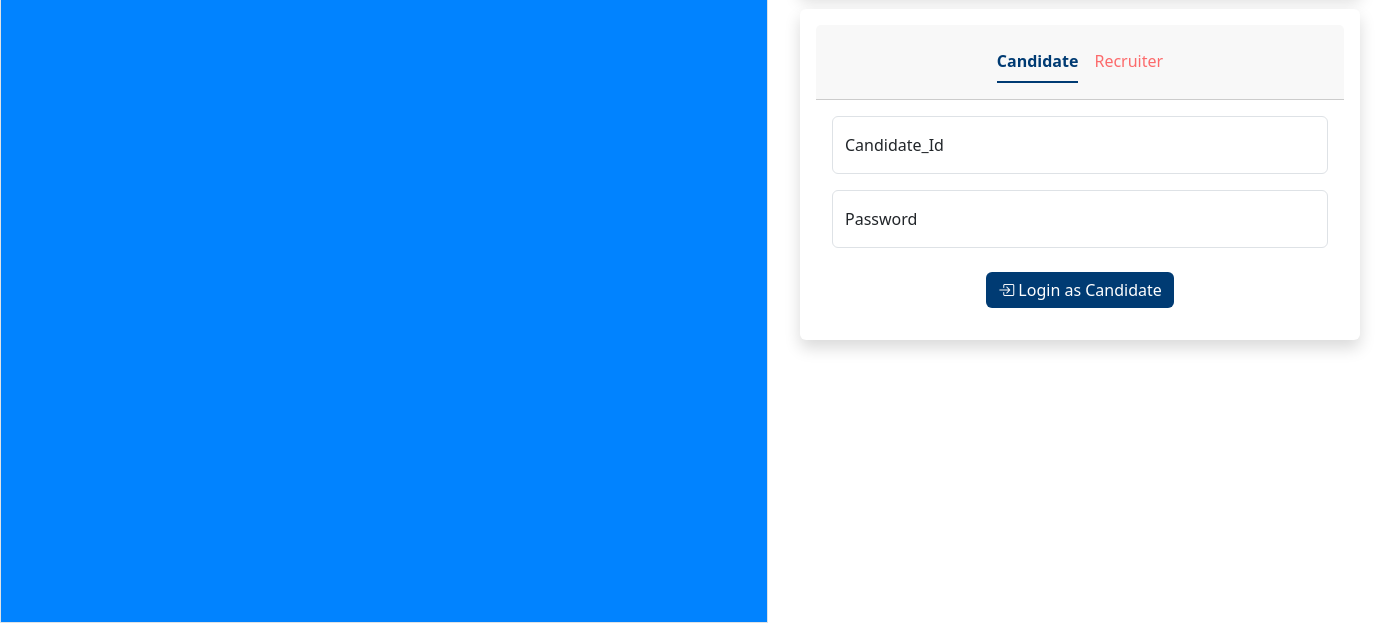
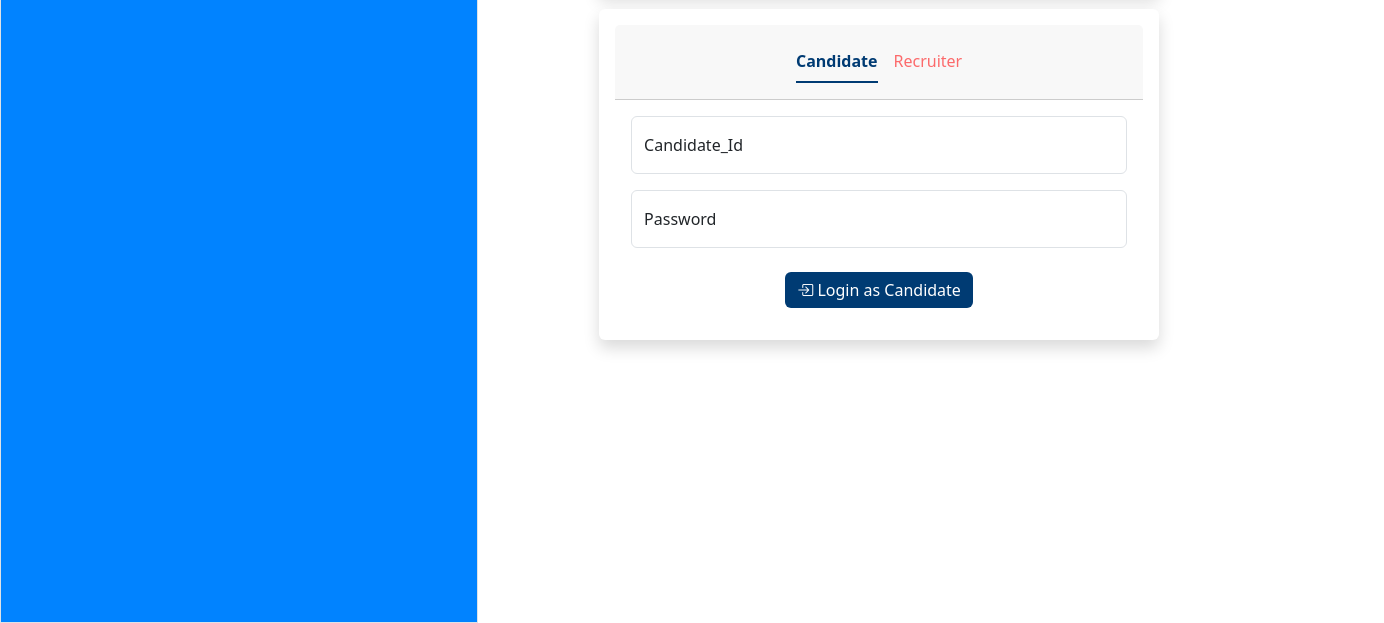
Before and after one commit to akhilvenkat27/Darwinview, a plain HTML site: page index.html in a window 1280 px wide. Shown: the part 177-800 px from the top of the page, 1384 px wide, since content can reach past the window. Drawn offline with nearby package versions, Linux system fonts and the light colour scheme.

Commit message:
Update index.html

```diff
--- a/index.html
+++ b/index.html
@@ -97,7 +97,7 @@ window.onload = function () {
 
 <div class="d-flex flex-row " style="height: 100vh; margin: 0%;">
   <div class="border left-login d-none d-lg-block" ></div>
-  <div class="p-2 justify-content-center" style="width: 40%; height:100%;">
+  <div class="p-2 justify-content-center" style="width: 100%; height:100%;">
 
     <!--============= Login Section Starts ==============================-->
     <div class="d-flex flex-row mb-3 justify-content-between">
```
